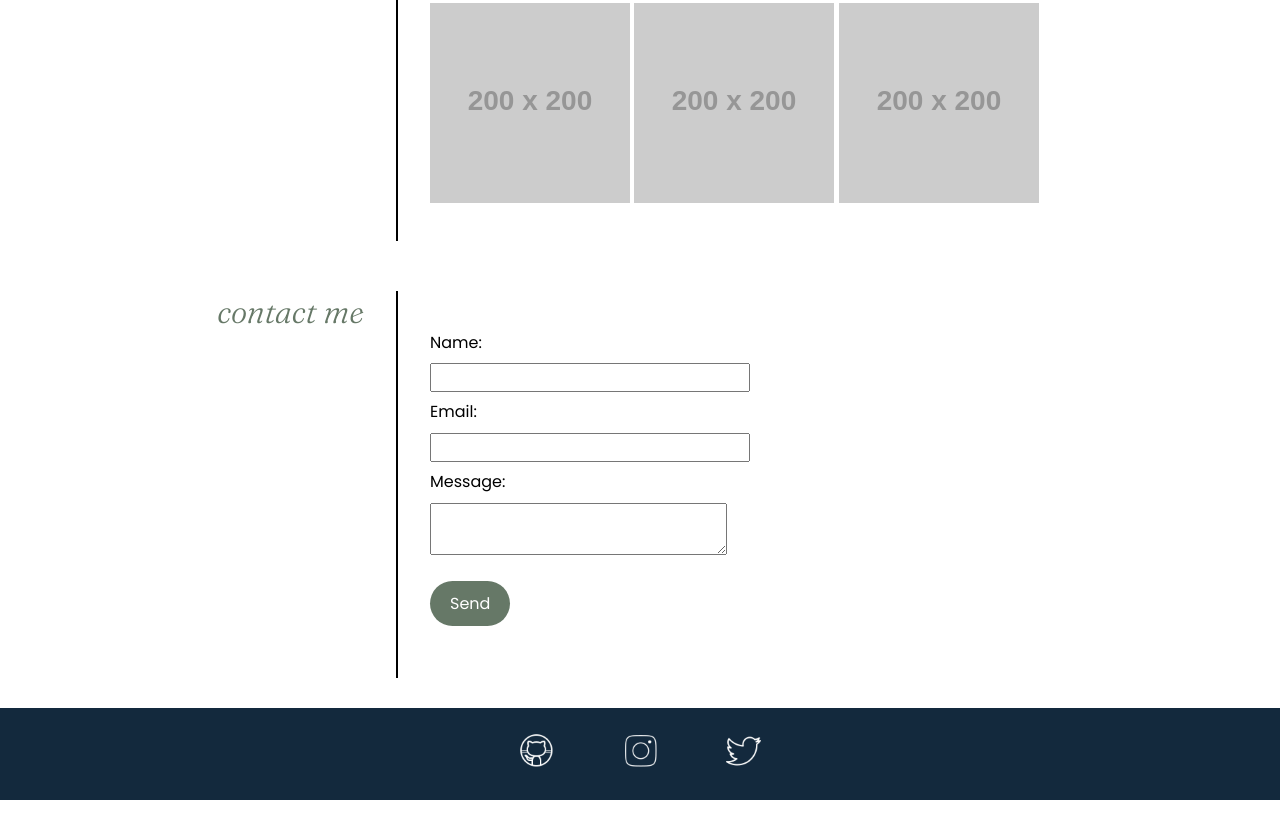
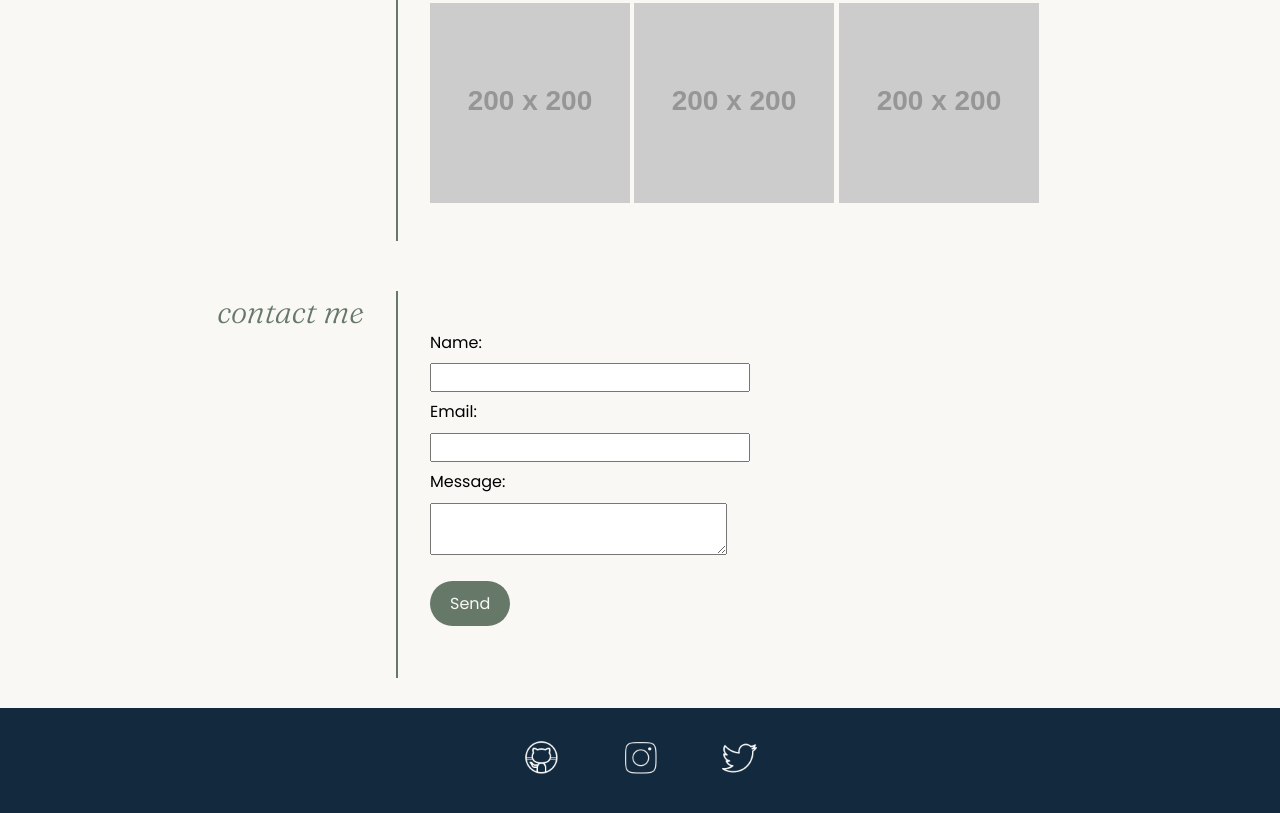
Before and after one commit to jsck45/challenge2, a plain HTML site: page index.html in a window 1280 px wide. Shown: the part 1265-2078 px from the top of the page. Drawn offline with Linux system fonts and the light colour scheme; placeholder pictures from the web are drawn by us.

Commit message:
added footer icons

```diff
--- a/assets/CSS/style.css
+++ b/assets/CSS/style.css
@@ -1,9 +1,18 @@
 /* Global Styles */
+
+:root {
+  --background-color-navy: #13293d;
+  --color-green: #667867;
+  --color-white: #f9f8f4;
+
+}
+
 body {
     display: flex;
     flex-direction: column;
     line-height: 1.3;
     font-family: "Poppins", Arial, sans-serif;
+    background-color: var(--color-white);
   }
 
 /* Header Styles */
@@ -12,8 +21,8 @@ body {
     justify-content: space-between;
     align-items: center;
     padding: 1%;
-    background-color: #13293d;
-    color: #fff;
+    background-color: var(--background-color-navy);
+    color: var(--color-white);
   }
 
   header ul li a {
@@ -122,7 +131,7 @@ body {
     align-self: auto;
     order:2;
     padding:2rem;
-    border-left:2px solid black;
+    border-left:2px solid var(--color-green);
     height: 100%;
   }
 
@@ -142,8 +151,8 @@ body {
 
   .submit-button {
     padding: 10px 20px;
-    background-color: #667867;
-    color: white;
+    background-color: var(--color-green);
+    color: var(--color-white);
     border: 20px;
     cursor: pointer;
     display: inline-block;
@@ -160,7 +169,7 @@ body {
   .text-input, select {
     padding: 1%;
     outline: none;
-    border: 1.2px solid #b9C6ae;
+    border: 1.2px solid var(--color-green);
   }
 
 /* Hover Styles */
@@ -169,24 +178,24 @@ body {
     box-shadow: 0 0 5px #999;
   }
 
+  .icon-button:hover {
+    transform:rotate(20deg) scale(1.2);
+  }
+
 /* Footer Styles */
   footer {
     display: flex;
     justify-content: center;
-    padding: 2%;
-    background-color: #13293d;
-    color: #fff;
+    padding: 0;
+    background-color: var(--background-color-navy);
+    color: var(--color-white);
   }
 
-  footer span {
-    font-family: "Poppins", Arial, sans-serif;
-    font-weight:bold;
-    color:#667867;
+  .icon-button {
+    margin: 2rem;
+    transition: transform 0.3s;
   }
 
-  footer span a {
-    margin: 2rem;
-  }
 
 /* Media Query Styles */
   @media screen and (max-width: 768px) {
--- a/index.html
+++ b/index.html
@@ -28,7 +28,7 @@
       </header>
 
       <section class="img">
-        <img src="./assets/images/unsplash-img.jpg" alt="header-image">
+        <img src="./assets/images/unsplash-img2.jpg" alt="header-image">
       </section>
 
       <main>
@@ -83,14 +83,12 @@
       </main>
 
       <footer>
-        <span>
-            <a href="#" target="_blank" rel="noopener noreferrer">
+            <a href="#" target="_blank" rel="noopener noreferrer" class="icon-button">
                 <img src="./assets/images/icons8-github-35.png" alt="Github Icon"></a>
-            <a href="#" target="_blank" rel="noopener noreferrer">
+            <a href="#" target="_blank" rel="noopener noreferrer" class="icon-button">
                 <img src="./assets/images/icons8-instagram-35.png" alt="Instagram Icon"></a>
-            <a href="#" target="_blank" rel="noopener noreferrer">
+            <a href="#" target="_blank" rel="noopener noreferrer" class="icon-button">
                 <img src="./assets/images/icons8-twitter-35.png" alt="Twitter Icon"></a>
-        </span>
       </footer>
 
 </body>
```
Also changed, not shown: assets/images/unsplash-img2.jpg (added), 1 other file.
